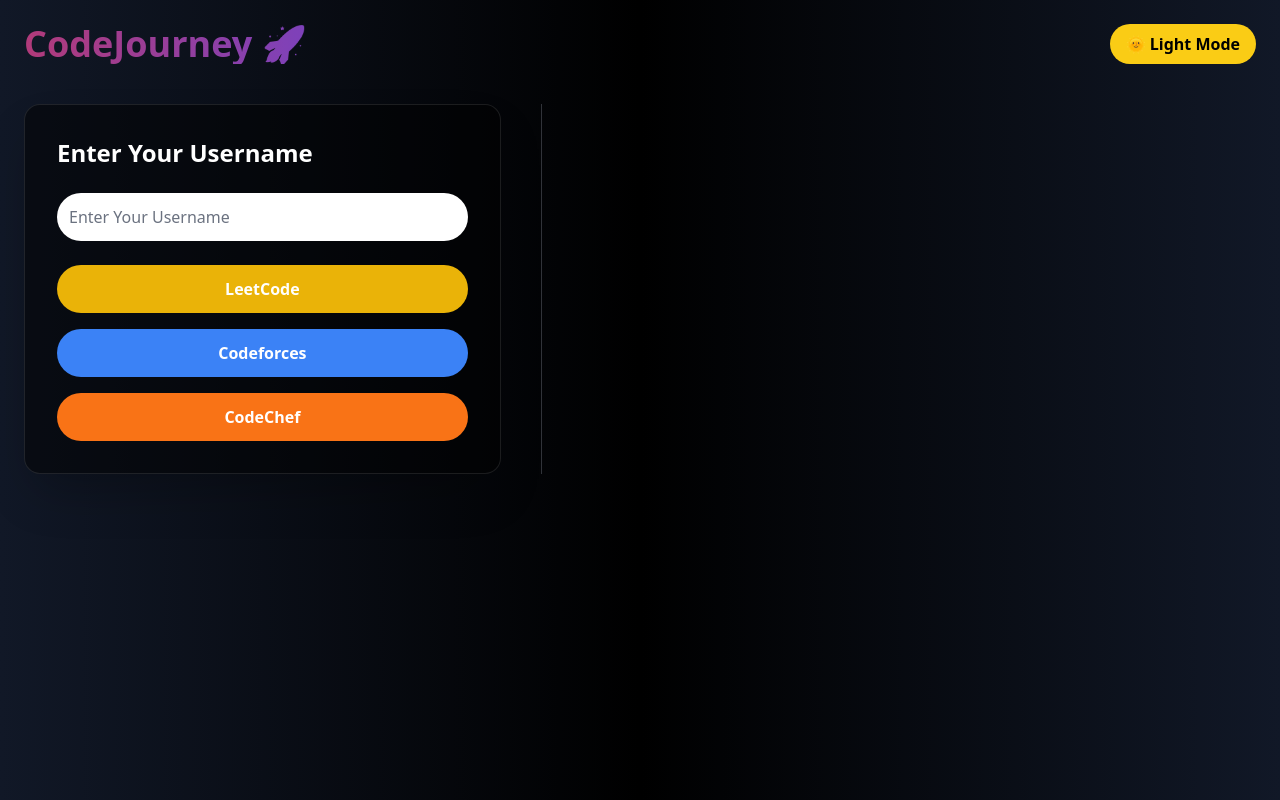
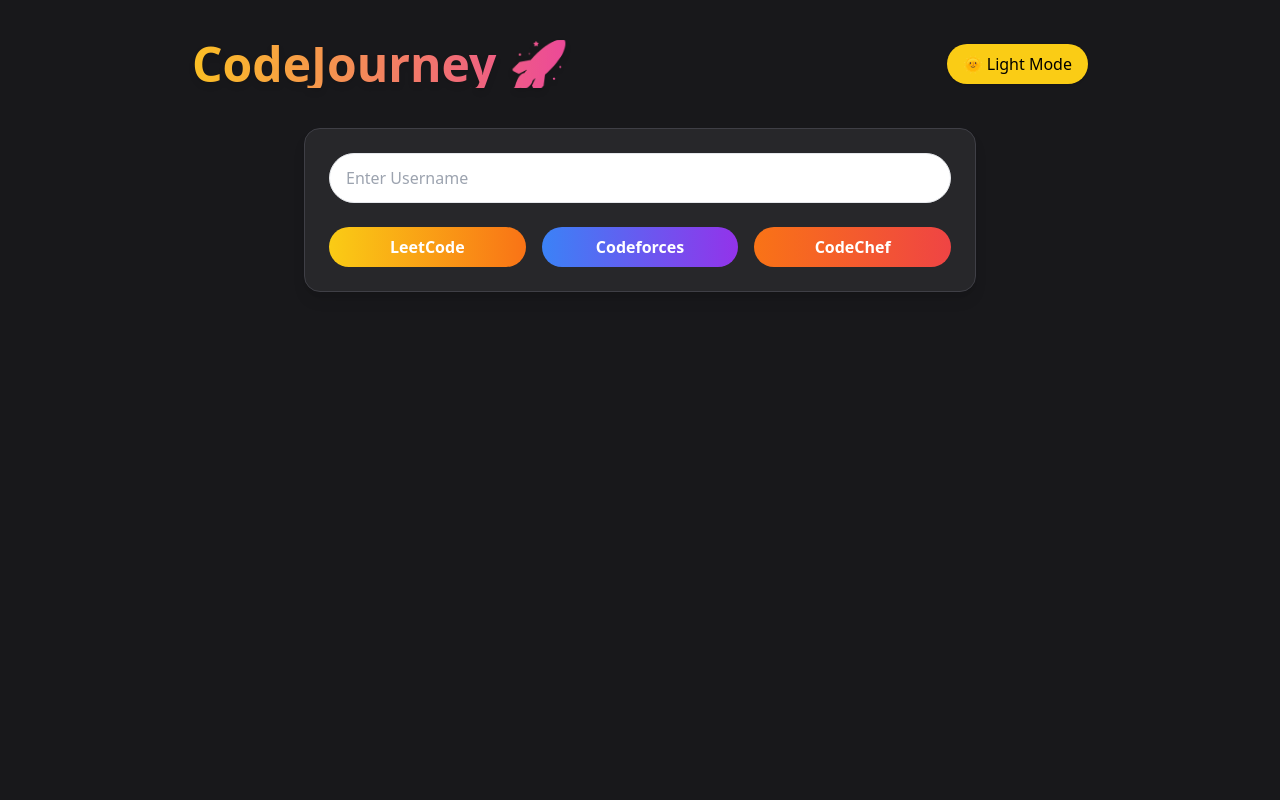
Before and after one commit to sourabh1211/CodeJourney, a React (Create React App) app in the folder CJ/: page / in a window 1280 px wide. Built offline with nearby package versions, Linux system fonts and the light colour scheme.

Commit message:
Update Profile.js

```diff
--- a/CJ/src/components/Profile.js
+++ b/CJ/src/components/Profile.js
@@ -80,102 +80,118 @@
 
   return (
     <div
-      className={`min-h-screen transition-colors duration-500 ${
+      className={`min-h-screen px-4 py-10 ${
         darkMode
-          ? "bg-gradient-to-r from-gray-900 via-black to-gray-900 text-white"
-          : "bg-gradient-to-r from-white via-gray-100 to-white text-black"
-      } p-6`}
+          ? "bg-zinc-900 text-white"
+          : "bg-zinc-100 text-black"
+      } flex flex-col items-center`}
     >
-      <div className="flex justify-between items-center mb-10">
-        <h1 className="text-4xl font-bold bg-gradient-to-r from-pink-500 to-purple-500 bg-clip-text text-transparent animate-pulse">
+      <div className="flex justify-between items-center w-full max-w-4xl mb-10">
+        <h1 className="text-4xl sm:text-5xl font-extrabold bg-gradient-to-r from-amber-400 to-pink-500 bg-clip-text text-transparent drop-shadow-md">
           CodeJourney 🚀
         </h1>
         <button
+          className="bg-yellow-400 hover:bg-yellow-300 text-black font-medium py-2 px-4 rounded-full transition duration-200 shadow"
           onClick={toggleTheme}
-          className="bg-yellow-400 hover:bg-yellow-300 text-black px-4 py-2 rounded-full font-semibold transition-transform duration-300 hover:scale-105"
         >
           {darkMode ? "🌞 Light Mode" : "🌙 Dark Mode"}
         </button>
       </div>
 
-      <div className="grid grid-cols-1 lg:grid-cols-[2fr_3fr] gap-10">
-        {/* LEFT SIDE */}
       <div
-          className={`p-8 rounded-2xl shadow-2xl border transition duration-500 ${
-            darkMode
-              ? "bg-black bg-opacity-50 border-white/10"
-              : "bg-white bg-opacity-90 border-black/10"
+        className={`w-full max-w-2xl rounded-2xl border shadow-lg p-6 text-center ${
+          darkMode ? "bg-zinc-800 border-zinc-700" : "bg-white border-zinc-300"
         }`}
       >
-          <h2 className="text-2xl font-bold mb-6">Enter Your Username</h2>
         <input
           type="text"
-            placeholder="Enter Your Username"
+          placeholder="Enter Username"
           value={username}
           onChange={(e) => setUsername(e.target.value)}
-            className="w-full p-3 rounded-full mb-6 text-black placeholder-gray-500 focus:outline-none focus:ring-2 focus:ring-blue-400"
+          className="w-full mb-6 px-4 py-3 rounded-full border focus:ring-2 focus:ring-blue-500 text-black"
         />
-          <div className="flex flex-col gap-4">
+        <div className="grid grid-cols-1 sm:grid-cols-3 gap-4">
           <button
             onClick={fetchLeetCodeStats}
-              className="bg-yellow-500 hover:bg-yellow-400 text-white font-bold py-3 px-4 rounded-full transition-transform duration-300 hover:scale-105"
+            className="bg-gradient-to-r from-yellow-400 to-orange-500 text-white font-bold py-2 px-4 rounded-full hover:scale-105 transition"
           >
             {loading.leetcode ? "Loading..." : "LeetCode"}
           </button>
           <button
             onClick={fetchCodeforcesStats}
-              className="bg-blue-500 hover:bg-blue-400 text-white font-bold py-3 px-4 rounded-full transition-transform duration-300 hover:scale-105"
+            className="bg-gradient-to-r from-blue-500 to-purple-600 text-white font-bold py-2 px-4 rounded-full hover:scale-105 transition"
           >
             {loading.codeforces ? "Loading..." : "Codeforces"}
           </button>
           <button
             onClick={fetchCodeChefStats}
-              className="bg-orange-500 hover:bg-orange-400 text-white font-bold py-3 px-4 rounded-full transition-transform duration-300 hover:scale-105"
+            className="bg-gradient-to-r from-orange-500 to-red-500 text-white font-bold py-2 px-4 rounded-full hover:scale-105 transition"
           >
             {loading.codechef ? "Loading..." : "CodeChef"}
           </button>
         </div>
-          {error && <p className="text-red-500 mt-4">{error}</p>}
+        {error && <p className="mt-4 text-red-500 font-medium">{error}</p>}
         {timestamp && <p className="text-sm mt-2 text-gray-400">Last updated: {timestamp}</p>}
       </div>
 
-        <div className="relative">
-          <div className="hidden lg:block absolute left-0 top-0 h-full w-px bg-gray-400/30" />
-
-          <div className="flex flex-col gap-6 pl-0 lg:pl-10">
-            {/* Top: Codeforces + CodeChef */}
-            <div className="grid grid-cols-1 md:grid-cols-2 gap-6">
+      {(leetCodeImageUrl || codeforcesImageUrl || codechefData) && (
+        <div className="w-full max-w-6xl mt-10 grid sm:grid-cols-3 gap-6">
+          {leetCodeImageUrl && (
+            <div className="relative rounded-xl overflow-hidden bg-black p-3 shadow-lg hover:scale-105 transition duration-300">
+              <img
+                src={leetCodeImageUrl}
+                alt="LeetCode Stats"
+                className="w-full h-full object-contain"
+              />
+              <div className="absolute bottom-4 right-4">
+                <a
+                  href={`https://leetcode.com/${username}`}
+                  target="_blank"
+                  rel="noopener noreferrer"
+                  className="bg-green-500 hover:bg-green-600 text-white px-4 py-2 rounded-lg transition"
+                >
+                  View Profile
+                </a>
+              </div>
+            </div>
+          )}
           {codeforcesImageUrl && (
-                <div className="bg-black rounded-xl overflow-hidden border shadow-lg p-3 hover:scale-105 transition duration-300">
-                  <img src={codeforcesImageUrl} alt="Codeforces Stats" className="w-full h-64 object-contain" />
+            <div className="relative rounded-xl overflow-hidden bg-black p-3 shadow-lg hover:scale-105 transition duration-300">
+              <img
+                src={codeforcesImageUrl}
+                alt="Codeforces Stats"
+                className="w-full h-full object-contain"
+              />
+              <div className="absolute bottom-4 right-4">
                 <a
                   href={`https://codeforces.com/profile/${username}`}
                   target="_blank"
                   rel="noopener noreferrer"
-                    className="block mt-2 bg-green-500 hover:bg-green-600 text-white text-center py-2 rounded-md"
+                  className="bg-green-500 hover:bg-green-600 text-white px-4 py-2 rounded-lg transition"
                 >
-                    View Codeforces
+                  View Profile
                 </a>
+              </div>
             </div>
           )}
           {codechefData && (
-  <div className="relative min-h-[340px] rounded-xl overflow-hidden border bg-black p-4 text-white shadow-[0_0_25px_#f97316] hover:scale-105 transition duration-300 flex items-center justify-between">
-    <div className="flex items-center space-x-4">
+            <div className="relative rounded-xl overflow-hidden bg-black text-white p-4 shadow-lg hover:scale-105 transition duration-300 flex flex-col gap-4">
+              <div className="flex gap-4 items-center">
                 <img
                   src={codechefData.profile}
-        alt="Profile"
+                  alt="CodeChef Profile"
                   className="w-20 h-20 rounded-full border-2 border-orange-400"
                 />
-      <div className="text-left space-y-2">
-      <h3 className="text-2xl font-bold text-amber-800 text-left">CodeChef Stats</h3>
-        <p className="text-lg font-bold">{codechefData.name}</p>
-        <p className="text-lg">⭐{codechefData.stars}Rating:{codechefData.currentRating}</p>
-        <p className="text-lg">📈Highest Rating:{codechefData.highestRating}</p>
-        <p className="text-lg">🌍Global Rank:{codechefData.globalRank}</p>
-        <p className="text-lg">🏆Country Rank:{codechefData.countryRank}</p>
-        <div className="flex items-center space-x-2">
-          <img src={codechefData.countryFlag} alt="Country Flag" className="w-6 h-4" />
-          <span className="text-sm">{codechefData.countryName}</span>
+                <div className="text-left space-y-1">
+                  <h3 className="text-xl font-semibold text-orange-300">CodeChef Stats</h3>
+                  <p className="font-medium text-lg">{codechefData.name}</p>
+                  <p>⭐ {codechefData.stars} Rating: {codechefData.currentRating}</p>
+                  <p>📈 Highest Rating: {codechefData.highestRating}</p>
+                  <p>🌍 Global Rank: {codechefData.globalRank}</p>
+                  <p>🏆 Country Rank: {codechefData.countryRank}</p>
+                  <div className="flex items-center gap-2 text-sm mt-1">
+                    <img src={codechefData.countryFlag} alt="Flag" className="w-5 h-3" />
+                    <span>{codechefData.countryName}</span>
                   </div>
                 </div>
               </div>
@@ -184,7 +200,7 @@
                   href={`https://www.codechef.com/users/${username}`}
                   target="_blank"
                   rel="noopener noreferrer"
-        className="bg-green-500 hover:bg-green-600 text-white px-4 py-2 rounded-lg shadow-md transition-transform duration-300 hover:scale-105"
+                  className="bg-green-500 hover:bg-green-600 text-white px-4 py-2 rounded-lg transition"
                 >
                   View Profile
                 </a>
@@ -192,22 +208,7 @@
             </div>
           )}
         </div>
-            {leetCodeImageUrl && (
-              <div className="bg-black rounded-xl overflow-hidden border shadow-lg p-4 hover:scale-105 transition duration-300">
-                <img src={leetCodeImageUrl} alt="LeetCode Stats" className="w-full" />
-                <a
-                  href={`https://leetcode.com/${username}`}
-                  target="_blank"
-                  rel="noopener noreferrer"
-                  className="block mt-2 bg-green-500 hover:bg-green-600 text-white text-center py-2 rounded-md"
-                >
-                  View LeetCode
-                </a>
-              </div>
       )}
-          </div>
-        </div>
-      </div>
     </div>
   );
 };
```
Lines whose indentation alone changed are shown as unchanged.
